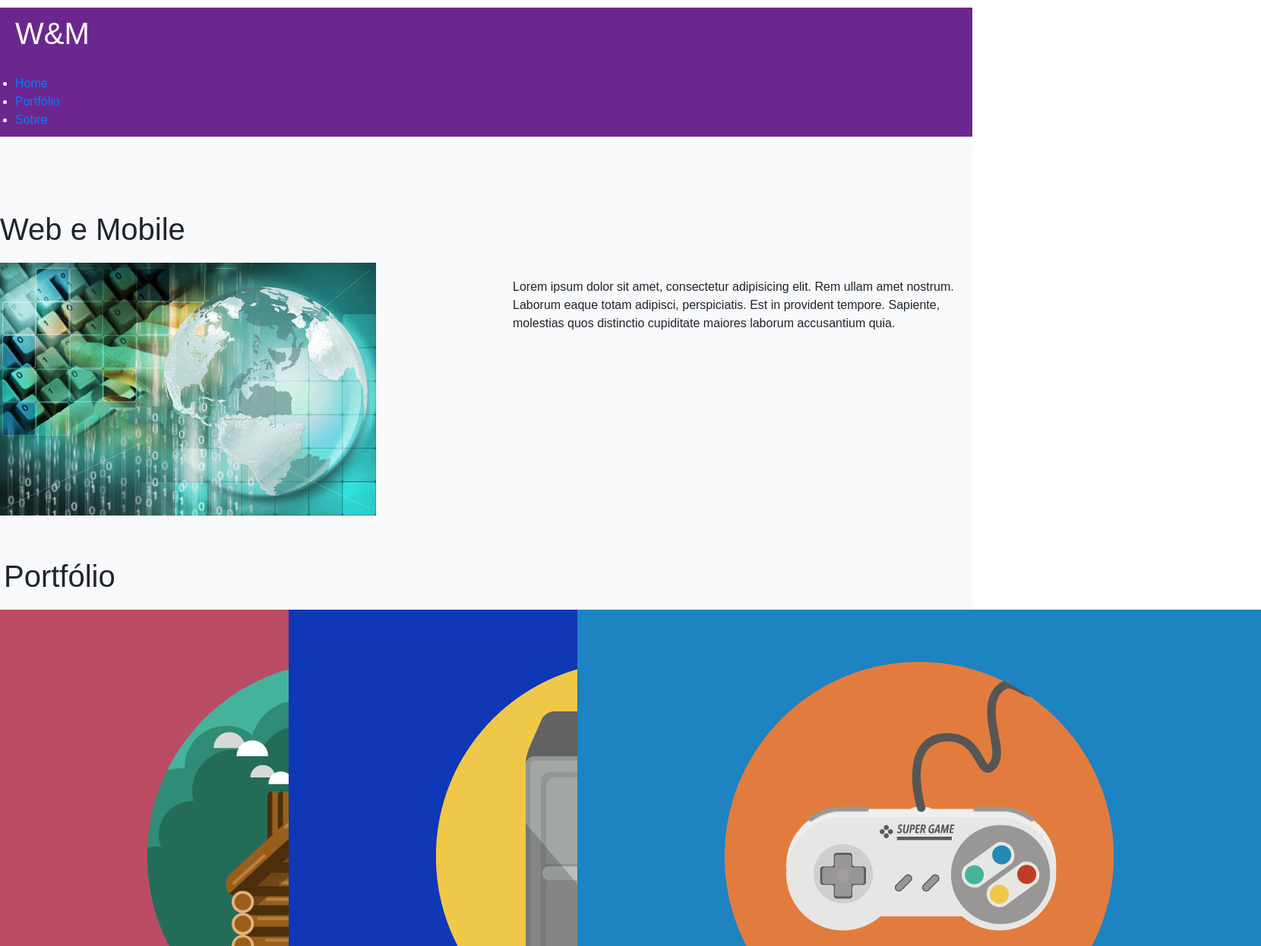
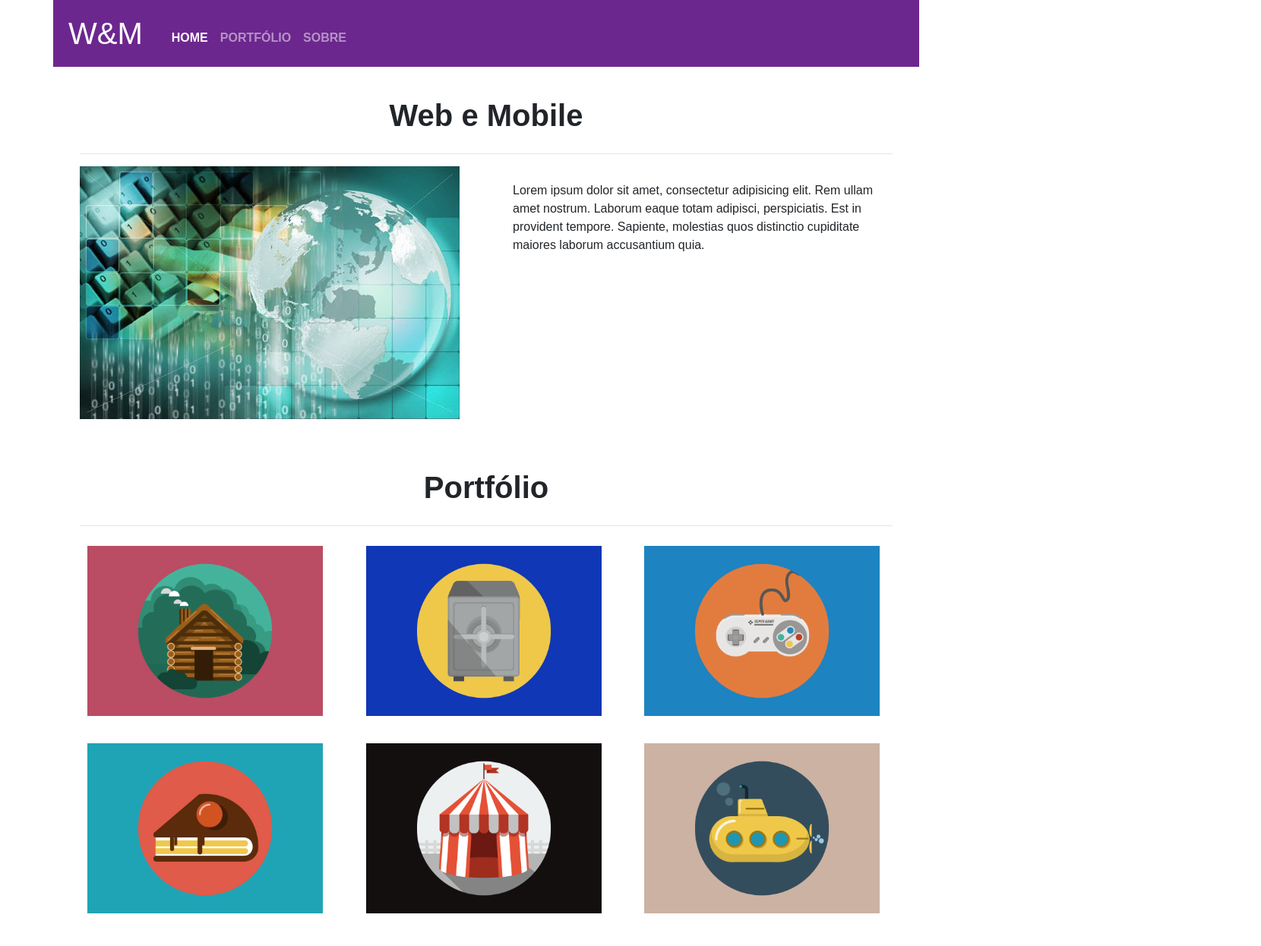
Before and after one commit to carlosdanieldrury/dm121, a website: page atividade2/index.html in a window 1280 px wide. Shown: the top 1246 px of the page at 76% size, 1660 px wide, since content can reach past the window. Drawn offline with nearby package versions, Linux system fonts and the light colour scheme.

Commit message:
Changed activity 2

```diff
--- a/atividade2/css/style.css
+++ b/atividade2/css/style.css
@@ -7,3 +7,13 @@ ul,h1,h2,h3,h4,h5,h6,p,section{
     margin: 10px;
     padding: 10px;
 }
+
+#portfolio .box img {
+    width: 330px;
+    padding: 10px;
+}
+
+.title-section {
+    text-align: center;
+    font-weight: bold;
+}
--- a/atividade2/index.html
+++ b/atividade2/index.html
@@ -1,5 +1,6 @@
 <!doctype html>
 <html lang="pt-br">
+
 <head>
     <meta charset="utf-8">
     <meta name="viewport" content="width=device-width, initial-scale=1, shrink-to-fit=no">
@@ -8,22 +9,29 @@
     <link rel="stylesheet" href="./css/style.css">
     <title>DM121</title>
 </head>
-  <body>
-       <header id="header">
-           <h1>W&M</h1>
-           <nav id="main-nav">
-               <ul>
-                   <li><a id="nav-home" class="item-nav currentContent" href="#home">Home</a></li>
-                   <li><a id="nav-portfolio" class="item-nav" href="#portfolio">Portfólio</a></li>
-                   <li><a id="nav-sobre" class="item-nav" href="#sobre">Sobre</a></li>
+
+<body class="container">
+    <header id="header" class="row">
+        <h1><span class="highlight">W&M</span></h1>
+        <nav id="main-nav" class="navbar-expand-lg justify-content-between navbar-dark">
+            <ul class="navbar-nav">
+                <li class="nav-item active">
+                    <a id="nav-home" class="nav-link currentContent" href="#home">Home</a>
+                </li>
+                <li class="nav-item">
+                    <a id="nav-portfolio" class="nav-link" href="#portfolio">Portfólio</a>
+                </li>
+                <li class="nav-item">
+                    <a id="nav-sobre" class="nav-link" href="#sobre">Sobre</a>
+                </li>
             </ul>
         </nav>
     </header>
 
-       <div id="content" class="album py-5 bg-light">
-            <section id="home" class="row">
-                <header class="row">
-                    <h1>Web e Mobile</h1>
+    <div id="content">
+        <section id="home">
+            <header>
+                <h1 class="title-section">Web e Mobile</h1>
                 <hr/>
             </header>
             <div class="row">
@@ -33,30 +41,32 @@
                     </figure>
                 </div>
                 <div class="col-md-6">
-                            <p>Lorem ipsum dolor sit amet, consectetur adipisicing elit. Rem ullam amet nostrum. Laborum eaque totam adipisci, perspiciatis. Est in provident tempore. Sapiente, molestias quos distinctio cupiditate maiores laborum accusantium quia.</p>
+                    <p>Lorem ipsum dolor sit amet, consectetur adipisicing elit. Rem ullam amet nostrum. Laborum eaque totam
+                        adipisci, perspiciatis. Est in provident tempore. Sapiente, molestias quos distinctio cupiditate
+                        maiores laborum accusantium quia.</p>
                 </div>
             </div>
         </section>
 
-            <div id="portfolio" class="container row">
-                <header class="row">
-                    <h1>Portfólio</h1>
+        <section id="portfolio">
+            <header>
+                <h1 class="title-section">Portfólio</h1>
                 <hr/>
             </header>
             <div class="row">
-                    <div class="col-md-4">
+                <div class="col-md-4 box box">
                     <figure>
                         <img src="images/portfolio1.png" alt="">
                         <figcaption></figcaption>
                     </figure>
                 </div>
-                    <div class="col-md-4">
+                <div class="col-md-4 box box">
                     <figure>
                         <img src="images/portfolio2.png" alt="">
                         <figcaption></figcaption>
                     </figure>
                 </div>
-                    <div class="col-md-4">
+                <div class="col-md-4 box">
                     <figure>
                         <img src="images/portfolio3.png" alt="">
                         <figcaption></figcaption>
@@ -64,36 +74,54 @@
                 </div>
             </div>
             <div class="row">
-                    <figure class="col-md-4">
+                <div class="col-md-4 box">
+                    <figure>
                         <img src="images/portfolio4.png" alt="">
                         <figcaption></figcaption>
                     </figure>
-                    <figure class="col-md-4">
+                </div>
+                <div class="col-md-4 box">
+                    <figure>
                         <img src="images/portfolio5.png" alt="">
                         <figcaption></figcaption>
                     </figure>
-                    <figure class="col-md-4">
+                </div>
+                <div class="col-md-4 box">
+                    <figure>
                         <img src="images/portfolio6.png" alt="">
                         <figcaption></figcaption>
                     </figure>
                 </div>
+            </div>
 
-            </div>
+        </section>
 
         <section id="sobre">
             <header>
-                    <h1>Sobre</h1>
+                <h1 class="title-section">Sobre</h1>
                 <hr/>
             </header>
-                <p>Lorem ipsum dolor sit amet, consectetur adipisicing elit. Natus sed inventore quaerat sapiente, praesentium qui tenetur quae, error, reprehenderit temporibus, obcaecati nemo quis. Nemo beatae aliquid odio sit ut sint!</p>
-                <p>Et suscipit asperiores quasi explicabo rem dolore maiores id soluta provident culpa expedita corrupti reprehenderit, ratione, repellendus cupiditate ut assumenda nulla ea mollitia alias officiis. Quibusdam dolores ratione maxime, nesciunt.</p>
+            <div class="row">
+                <div class="col-md-6">
+                    <p>Lorem ipsum dolor sit amet, consectetur adipisicing elit. Natus sed inventore quaerat sapiente, praesentium
+                        qui tenetur quae, error, reprehenderit temporibus, obcaecati nemo quis. Nemo beatae aliquid odio
+                        sit ut sint!</p>
+                </div>
+                <div class="col-md-6">
+                    <p>Et suscipit asperiores quasi explicabo rem dolore maiores id soluta provident culpa expedita corrupti
+                        reprehenderit, ratione, repellendus cupiditate ut assumenda nulla ea mollitia alias officiis. Quibusdam
+                        dolores ratione maxime, nesciunt.</p>
+                </div>
+            </div>
+
         </section>
     </div>
-       <footer id="footer">
+    <footer>
         <p>Todos os direitos reservados 2016</p>
     </footer>
     <!-- Javascript -->
     <script src="./node_modules/jquery/jquery.min.js"></script>
     <script src="./node_modules/popper.js/dist/umd/popper.min.js"></script>
 </body>
+
 </html>
--- a/atividade2/scss/custom.scss
+++ b/atividade2/scss/custom.scss
@@ -1,6 +1,7 @@
 // Minhas variaveis
 $myTheme: #6c278e;
 $white: #ffffff;
+$highlight: #ffffff;
 
 //Sobrescrita de variaveis SASS
 $danger: $myTheme;
@@ -8,8 +9,31 @@ $danger: $myTheme;
 #header {
     background-color: $danger;
     color: $white;
+    font-weight: bold;
 }
 
-nav {
+.highlight {
+    color: $highlight;
+}
 
+footer {
+    text-align: center;
+    color: $white;
+    padding: 10px;
+    background-color: $danger;
 }
+
+#main-nav {
+    float: right;
+    margin-top: 10px;
+}
+
+header a{
+    color: $white;
+    text-transform: uppercase;
+    font-size:16px;
+}
+
+header a:hover{
+    color: $white;
+}
```
Also changed, not shown: atividade2/compile/custom-theme.css, atividade2/compile/custom.css, 2 other files. Lines whose indentation alone changed are shown as unchanged.
